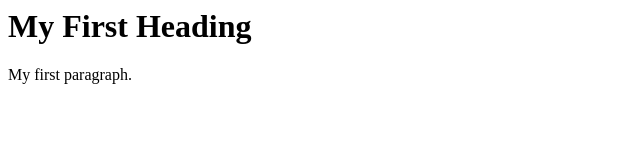
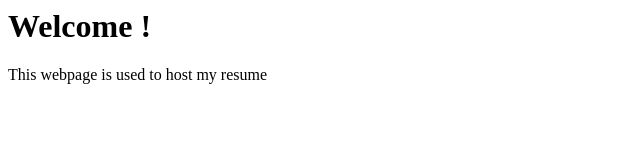
Before and after one commit to bliisful/MarkAnthony, a plain HTML site: page index.html in a window 1280 px wide. Shown: the whole page, without its empty margins (0-640 px from the left). Drawn offline with Linux system fonts and the light colour scheme.

Commit message:
Update index.html

```diff
--- a/index.html
+++ b/index.html
@@ -1,2 +1,2 @@
-<h1>My First Heading</h1>
-<p>My first paragraph.</p>
+<h1>Welcome !</h1>
+<p>This webpage is used to host my resume</p>
```
